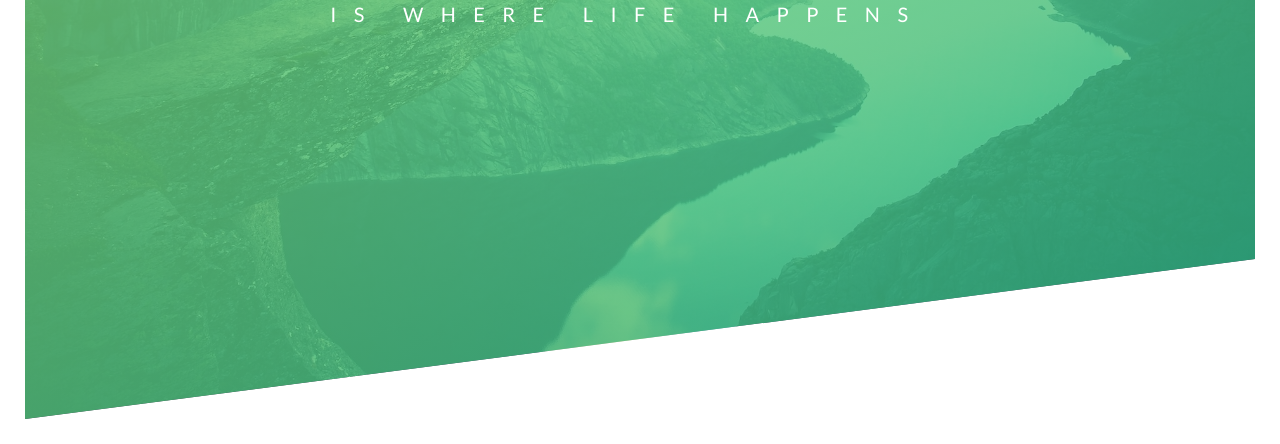
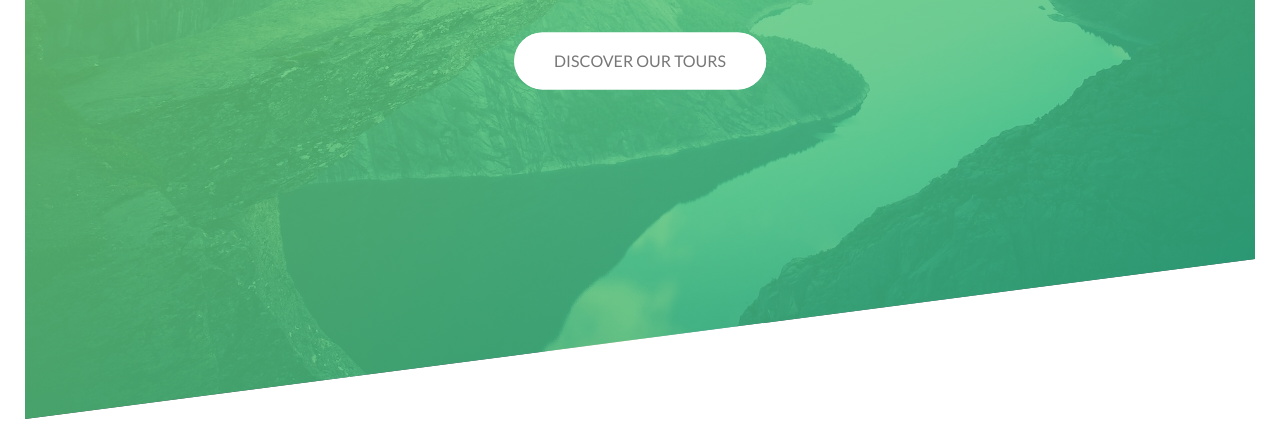
Before and after one commit to mateomatu/Natours, a plain HTML site: page starter/index.html in a window 1280 px wide. Shown: the part 366-810 px from the top of the page. Drawn offline with Linux system fonts and the light colour scheme; files that its build step writes are made by us from their sources.

Commit message:
actualizaciones

```diff
--- a/starter/css/style.css
+++ b/starter/css/style.css
@@ -20,6 +20,10 @@ body {
     font-size: 16px;
     line-height: 1.7;
     color: #777;
+}
+
+.bg-white {
+    background: white;
 }
 
 .header {
@@ -46,15 +50,13 @@ body {
     top: 40%;
     left: 50%;
     transform: translate(-50%, -50%);
+    text-align: center;
 }
 
 .heading-primary {
     color: white;
     text-transform: uppercase;
-/*     position: absolute;
-    top: 50%;
-    left: 50%;
-    transform: translate(-50%, -50%); */
+    margin-bottom: 60px;
 
     /*Cuando hay problemas con las animaciones, shakes inesperados*/
     backface-visibility: hidden;
@@ -74,6 +76,68 @@ body {
     font-weight: 400;
     letter-spacing: 17.4px;
     animation: moveInRight 1s ease-in;
+}
+
+.btn-white {
+    background: white   ;
+}
+
+.btn {
+    animation: moveInDown 1s ease-in .75s;
+    animation-fill-mode: backwards;
+}
+
+.btn:link,
+.btn:visited {
+    display: inline-block;
+    text-transform: uppercase;
+    text-decoration: none;
+    color: #777;
+    padding: 15px 40px;
+    border-radius: 100px;
+    position: relative;
+    transition: .5s;
+}
+
+.btn:hover {
+    transform: translateY(-3px);
+    box-shadow: 1px 10px 20px rgba(0, 0, 0, 0.3);
+}
+
+.btn:hover::after {
+    transform: scale(1.4);
+    opacity: 0;
+}
+
+.btn:active {
+    box-shadow: 1px 5px 10px rgba(0, 0, 0, 0.3);
+    transform: translateY(-1px);
+}
+
+.btn::after {
+    content: "";
+    display: inline-block;
+    height: 100%;
+    width: 100%;
+    border-radius: 100px;
+    background-color: white;
+    position: absolute;
+    top: 0;
+    left: 0;
+    z-index: -1;
+    transition: .5s;
+}
+
+@keyframes moveInDown {
+    0% {
+        transform: translateY(50px);
+        opacity: 0;
+    }
+
+    100% {
+        transform: translateY(0);
+        opacity: 1;
+    }
 }
 
 @keyframes moveInLeft {
--- a/starter/index.html
+++ b/starter/index.html
@@ -22,6 +22,7 @@
                     <span class="heading-primary-main">Outdoors</span>
                     <span class="heading-primary-sub">Is where life happens</span>
                 </h1>
+                <a class="btn btn-white" href="#">Discover our tours</a>
             </div>
         </header>
 
```
